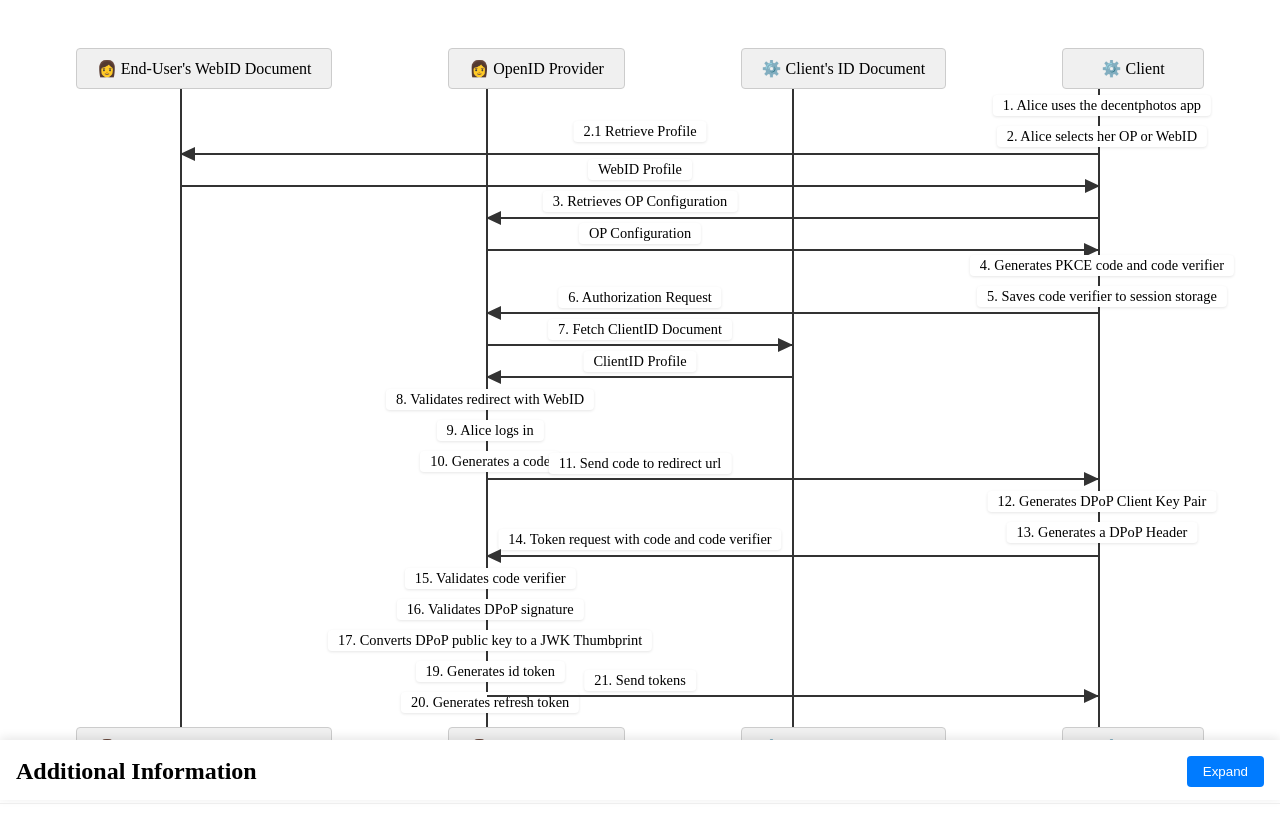
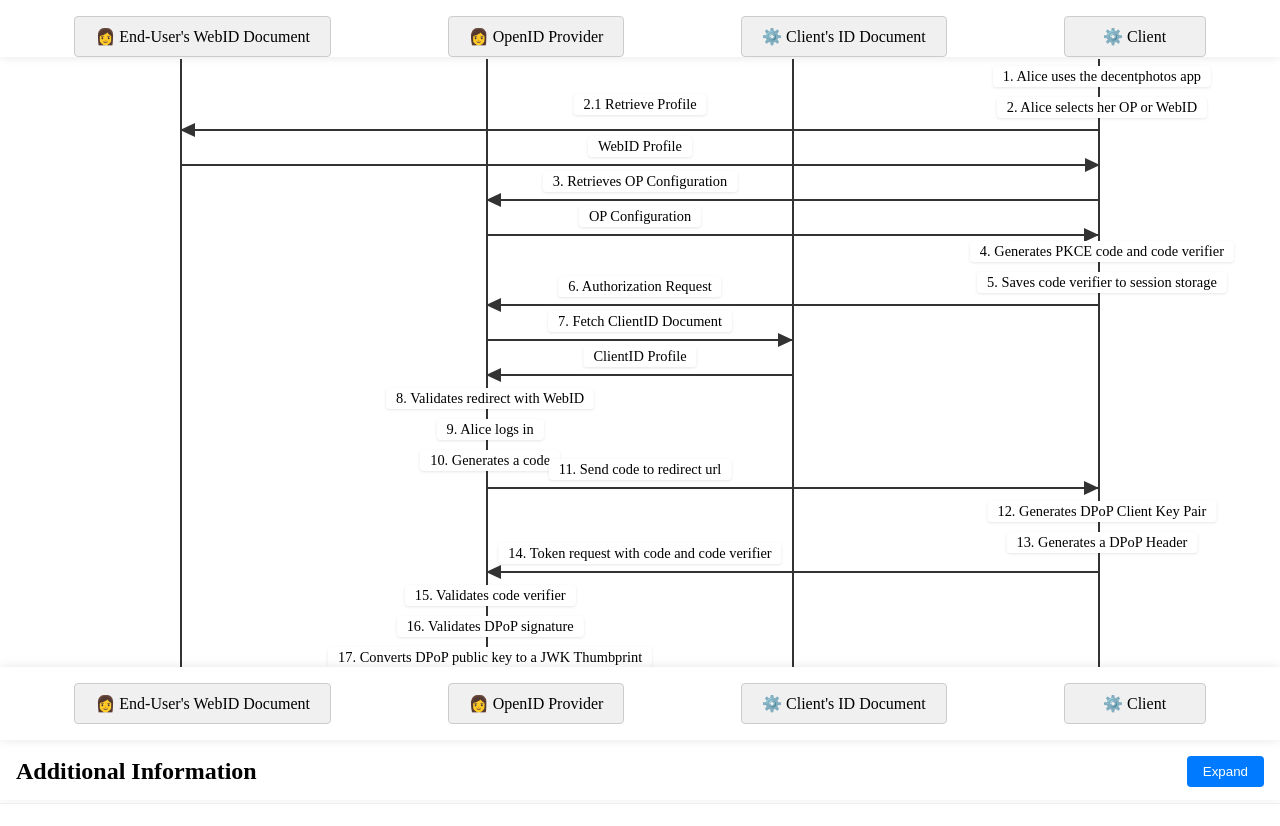
Before and after one commit to mornemaritz/solid-oidc-visualiser, a website: page src/index.html in a window 1280 px wide. Drawn offline with Linux system fonts and the light colour scheme.

Commit message:
Bottom row now attached to the top of the expandable section

```diff
--- a/src/css/styles.css
+++ b/src/css/styles.css
@@ -1,19 +1,38 @@
 #sequence-diagram {
     display: flex;
     flex-direction: column;
+    position: relative;
     align-items: center;
     justify-content: space-between;
     padding: 40px 20px;
     height: 100vh;
-    box-sizing: border-box;
 }
 
-.top-row, .bottom-row {
+.top-row {
+    position: fixed;
+    top: 0;
+    left: 0;
+    right: 0;
+    background: white;
+    z-index: 1001;
+    padding-top: 1rem;
+    padding-left: 1rem;
+    padding-right: 1rem;
     display: flex;
     justify-content: space-around;
-    width: 100%;
-    gap: 20px;
-    padding: 0 20px;
+}
+
+.bottom-row {
+    position: fixed;
+    bottom: 60px; /* Match initial height of expandable-content */
+    left: 0;
+    right: 0;
+    background: white;
+    z-index: 1001;
+    padding: 1rem;
+    display: flex;
+    justify-content: space-around;
+    transition: bottom 0.3s ease; /* Add transition to match expandable-content */
 }
 
 .lines-container {
@@ -23,6 +42,10 @@
     flex-grow: 1;
     position: relative;
     padding: 0 1%;
+    margin-top: 11px; /* Adjust based on your top-row height */
+    margin-bottom: 88px; /* Adjust based on bottom-row + expandable initial height */
+    overflow-y: auto;
+    flex: 1;
 }
 
 .block {
@@ -287,7 +310,6 @@
 }
 
 /* Expandable Content Styles */
-
 .expandable-content {
     position: fixed;
     bottom: 0;
@@ -295,13 +317,20 @@
     right: 0;
     background: white;
     box-shadow: 0 -2px 10px rgba(0,0,0,0.1);
-    transition: height 0.3s ease;
+    transition: all 0.3s ease;
     height: 60px;
     z-index: 1000;
 }
 
 .expandable-content.expanded {
-    height: 50vh;
+    /*height: calc(50vh - 140px); /* half the Viewport height minus top row and bottom row */
+   /* top: 50vh; /*Expand to middle of view port */
+    height: calc(50vh);
+    bottom: 0;
+}
+
+.bottom-row.expanded {
+    bottom: calc(50vh); /* Adjust based on expandable-content height */
 }
 
 .expand-header {
@@ -317,11 +346,11 @@
 }
 
 .content {
-    padding: 1rem;
+    height: calc(100% - 60px);
     overflow-y: auto;
-    height: calc(100% - 60px);
     opacity: 0;
     transition: opacity 0.2s ease;
+    padding: 1rem;
 }
 
 .expanded .content {
@@ -340,3 +369,8 @@
 #expand-toggle:hover {
     background: #0056b3;
 }
+
+/* Add subtle shadows to create depth */
+.top-row, .bottom-row {
+    box-shadow: 0 0 10px rgba(0,0,0,0.1);
+}
--- a/src/index.html
+++ b/src/index.html
@@ -84,7 +84,7 @@
             <div class="line" id="line3"></div>
             <div class="line" id="line4"></div>
         </div>
-        <div class="bottom-row">
+        <div id="bottom-row" class="bottom-row">
             <div class="block" id="block5">👩 End-User's WebID Document</div>
             <div class="block" id="block6">👩 OpenID Provider</div>
             <div class="block" id="block7">⚙️ Client's ID Document</div>
```
